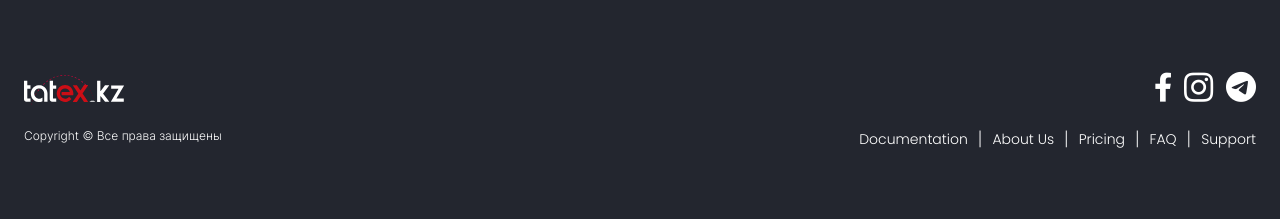
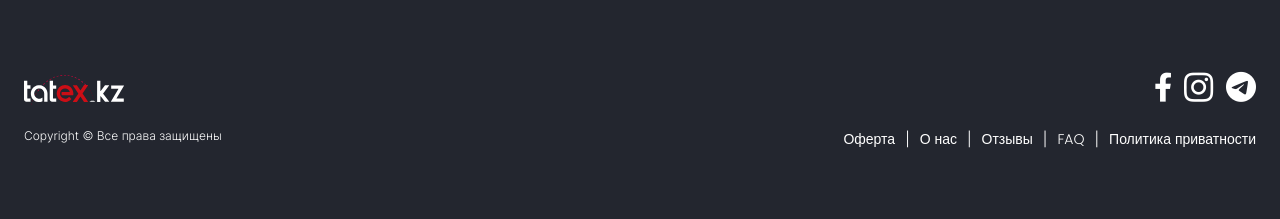
Before and after one commit to hacknazar21/Tatexkz, a Django app: page / in a window 1280 px wide. Shown: the part 4364-4583 px from the top of the page. Run offline with Django 4.2, Linux system fonts and the light colour scheme; data comes from the database, SQL or seed files in the repository; some libraries are stand-ins or nearby versions; some web fonts are replaced.

Commit message:
Ссылки футер

```diff
--- a/Tatexkz/templates/base.html
+++ b/Tatexkz/templates/base.html
@@ -99,20 +99,20 @@
                             class="footer-social-media__img _icon-telegram"></a>
                     </div>
                     <div class="footer__links footer-link">
-                        <a href="" class="footer-link__box">
-                            <div class="footer-link__text">Documentation</div>
+                        <a href="/oferta/" class="footer-link__box">
+                            <div class="footer-link__text">Оферта</div>
                         </a>
                         <a href="/#about-us" data-goto=".about-us" class="footer-link__box">
-                            <div class="footer-link__text">About Us</div>
+                            <div class="footer-link__text">О нас</div>
                         </a>
-                        <a href="" class="footer-link__box">
-                            <div class="footer-link__text">Pricing</div>
+                        <a href="/#reviews" data-goto=".reviews" class="footer-link__box">
+                            <div class="footer-link__text">Отзывы</div>
                         </a>
                         <a href="/#questions" data-goto=".questions" class="footer-link__box">
                             <div class="footer-link__text">FAQ</div>
                         </a>
-                        <a href="" class="footer-link__box">
-                            <div class="footer-link__text">Support</div>
+                        <a href="/privacy/" data-goto=".reviews" class="footer-link__box">
+                            <div class="footer-link__text">Политика приватности</div>
                         </a>
                     </div>
                 </div>
```
